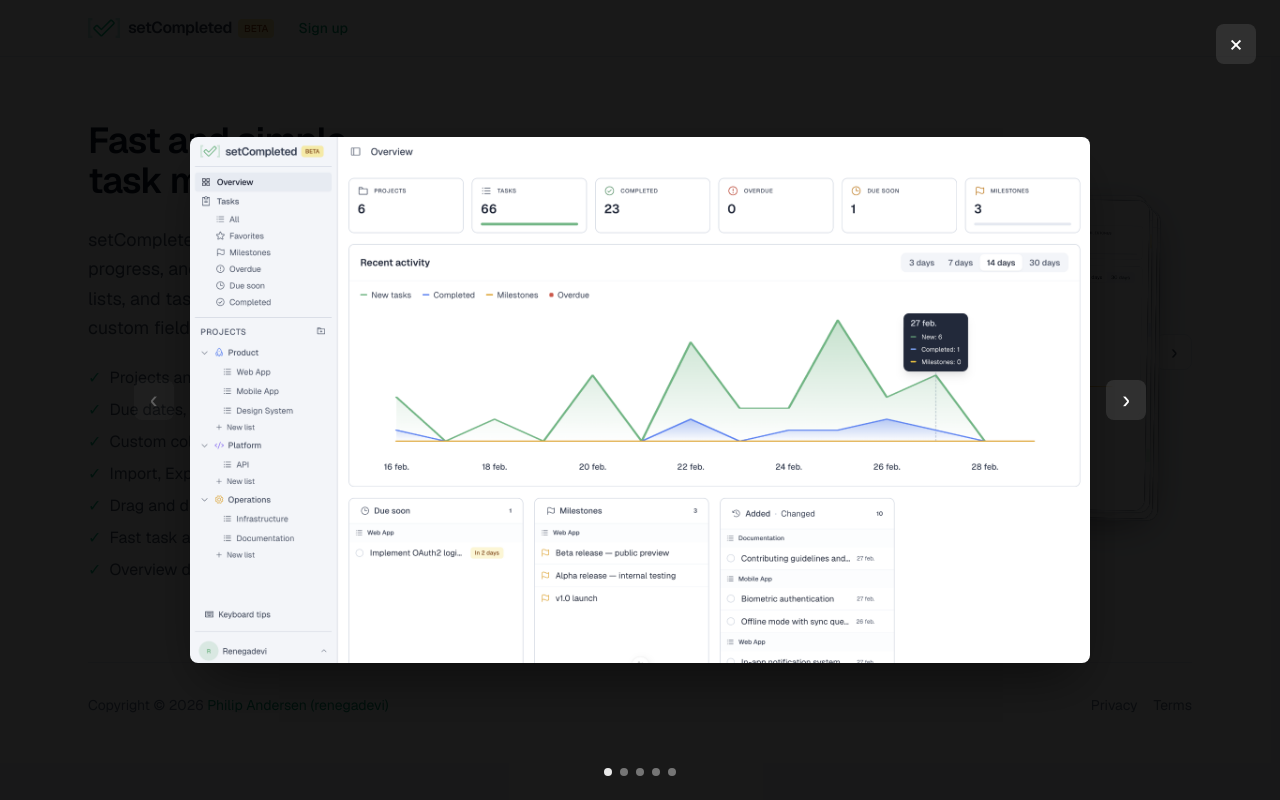
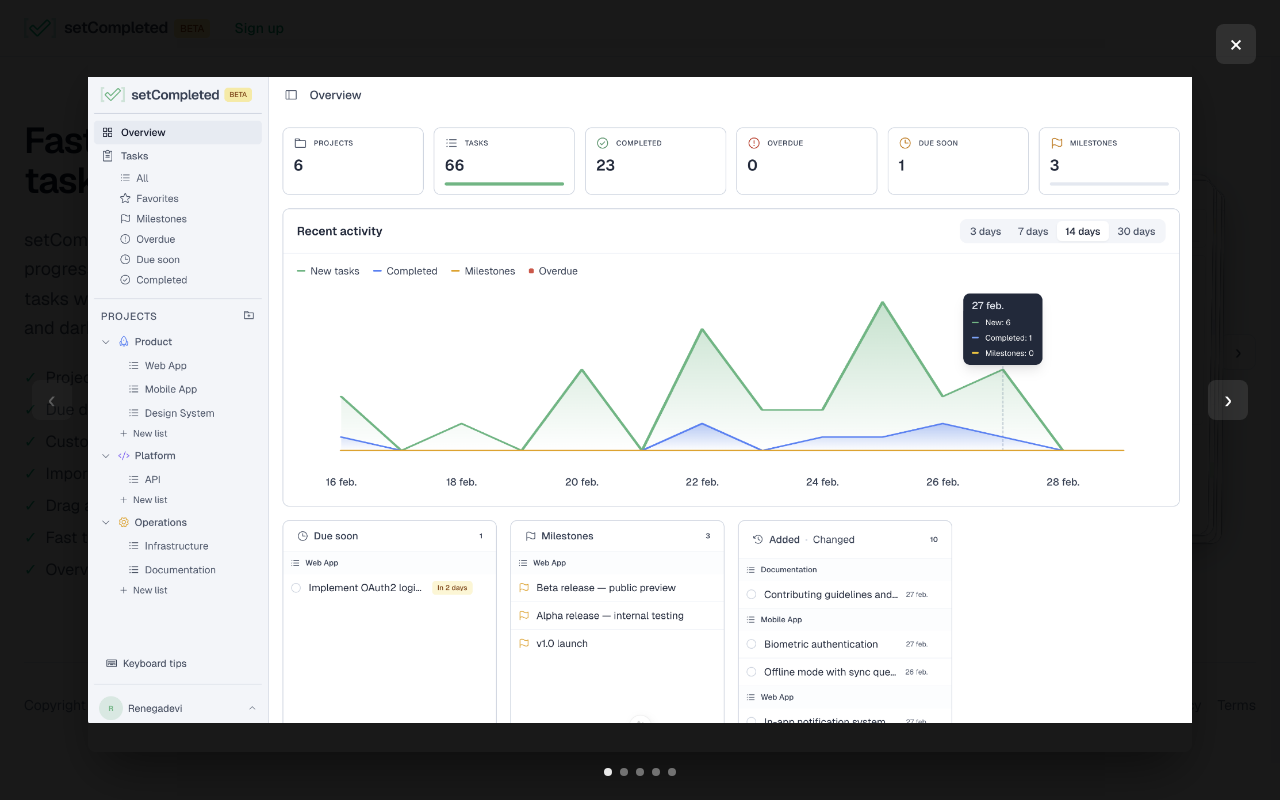
Before and after one commit to renegadevi/setcompleted-vercel-app, a plain HTML site: page index.html in a window 1280 px wide. Both pictures are taken after a click on the button 870 px from the left and 351 px from the top of the page. Drawn offline with nearby package versions, Linux system fonts and the light colour scheme.

Commit message:
update styling. fix lightbox size.

```diff
--- a/index.html
+++ b/index.html
@@ -172,6 +172,10 @@
             display: flex;
             align-items: center;
             justify-content: center;
+            flex: 1;
+            width: 100%;
+            height: 100%;
+            min-width: 0;
         }
         .lightbox-close {
             position: absolute;
@@ -201,11 +205,14 @@
             justify-content: center;
             gap: 1rem;
             width: 100%;
-            max-width: 95vw;
+            max-width: 96vw;
+            height: min(88vh, 1200px);
         }
         .lightbox-slider img {
-            max-width: min(85vw, 900px);
-            max-height: 85vh;
+            width: 100%;
+            height: 100%;
+            max-width: none;
+            max-height: none;
             object-fit: contain;
             border-radius: 0.5rem;
             box-shadow: 0 25px 50px -12px rgb(0 0 0 / 0.5);
@@ -267,7 +274,7 @@
 <body class="min-h-screen text-slate-800 dark:text-slate-100 dark:bg-slate-950">
     <!-- Header -->
     <header class="sticky top-0 z-50 border-b border-slate-200 dark:border-slate-800/60 bg-white/80 dark:bg-slate-950/80 backdrop-blur-sm">
-        <div class="flex items-center justify-between h-14 px-4 sm:px-6 max-w-6xl mx-auto">
+        <div class="flex items-center justify-between h-14 px-4 sm:px-6 max-w-7xl mx-auto">
             <div class="flex items-center gap-6">
                 <!-- Logo -->
                 <a href="/" class="flex items-center gap-2">
@@ -277,7 +284,7 @@
                         <span class="text-[10px] px-1.5 py-0.5 rounded bg-amber-200/80 dark:bg-amber-900/50 text-amber-800 dark:text-amber-200 font-medium">BETA</span>
                     </span>
                 </a>
-                <!-- Sign up link - update href when app URL is available (e.g. https://app.fast-task.vercel.app/signup) -->
+                <!-- Sign up link  -->
                 <a href="#" id="signup-link" class="text-sm font-medium text-emerald-600 dark:text-emerald-400 hover:text-emerald-700 dark:hover:text-emerald-300 transition-colors">
                     Sign up
                 </a>
@@ -285,7 +292,7 @@
         </div>
     </header>
 
-    <main class="max-w-6xl mx-auto px-4 sm:px-6 py-12 sm:py-16">
+    <main class="max-w-7xl mx-auto px-4 sm:px-6 py-12 sm:py-16">
         <div class="grid lg:grid-cols-5 gap-10 lg:gap-12 items-center">
             <!-- Left: Info -->
             <div class="flex flex-col gap-6 lg:col-span-2">
```
